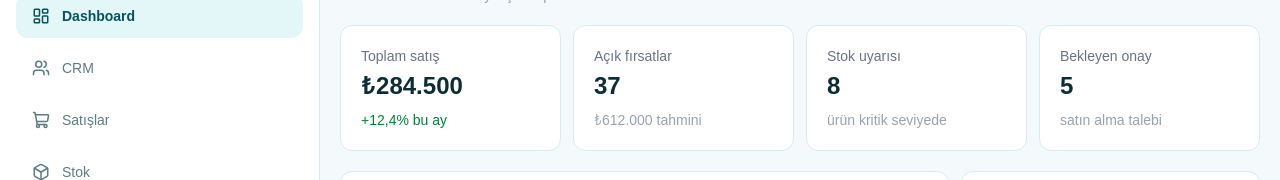
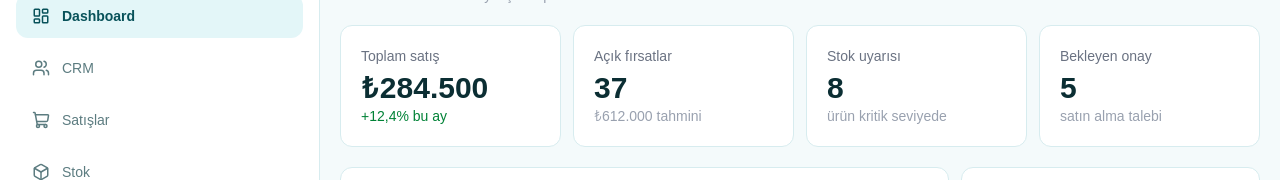
Before and after one commit to efecun-dev/stack-erp-crm-application, a Next.js app: page /dashboard in a window 1280 px wide. Shown: the part 165-345 px from the top of the page. Built offline with nearby package versions, Linux system fonts and the light colour scheme; a web font is replaced by a local one.

Commit message:
feat(dash-info-box): design has been revised

```diff
--- a/components/dashboard/DashInfoBox.tsx
+++ b/components/dashboard/DashInfoBox.tsx
@@ -16,10 +16,10 @@ export default function DashInfoBox({
     <div className="rounded-xl border border-[#D7ECEF] bg-white p-5">
       <p className="text-sm text-gray-500">{title}</p>
 
-      <h4 className="mt-1 text-2xl font-semibold text-[#0B2E33]">{content}</h4>
+      <h4 className="mt-1 text-3xl font-semibold text-[#0B2E33]">{content}</h4>
 
       <p
-        className={`mt-2 text-sm font-light ${
+        className={`text-sm font-light ${
           subtitle.type === "success"
             ? "text-green-700"
             : subtitle.type === "danger"
```
